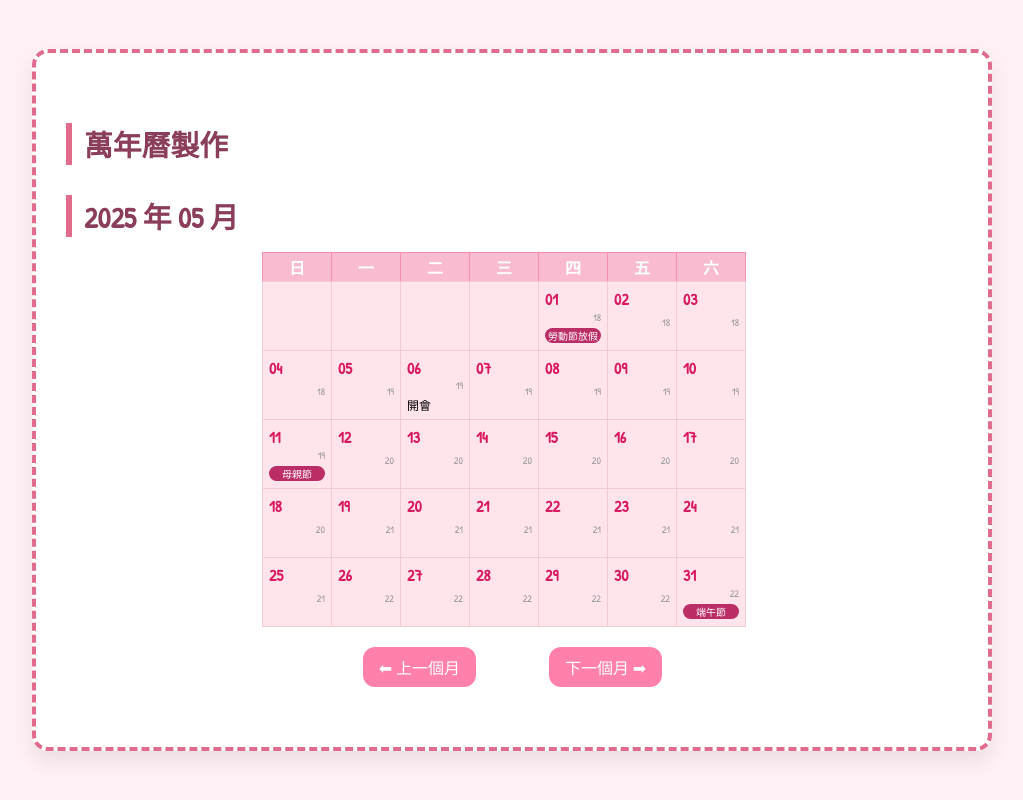
After one commit to cc21723/PHP-course-operation, a PHP site: page /GetPost/calendar.php in a window 1280 px wide. The commit adds this page. Shown: the whole page, without its empty margins (128-1151 px from the left). Run offline with PHP 8.4, Linux system fonts and the light colour scheme.

Commit message:
萬年曆

```diff
--- a/GetPost/bmi-ans.php
+++ b/GetPost/bmi-ans.php
@@ -104,7 +104,7 @@
             echo "<p>請輸入身高與體重來計算 BMI！</p>";
         }
         ?>
-
+        <a href="bmi-input.php">⬅ 返回上一頁</a>
         <a href="../index.php">⬅ 返回首頁</a>
     </div>
 </body>
--- a/GetPost/bmi-input.php
+++ b/GetPost/bmi-input.php
@@ -97,6 +97,7 @@
             <input type="submit" value="計算BMI">
             <input type="reset" value="清空內容">
         </form>
+        <a href="../index.php">⬅ 返回首頁</a>
     </div>
 </body>
 
--- /dev/null
+++ b/GetPost/calendar.php
@@ -0,0 +1,346 @@
+<!DOCTYPE html>
+<html lang="en">
+
+<head>
+    <meta charset="UTF-8">
+    <meta name="viewport" content="width=device-width, initial-scale=1.0">
+    <title>萬年曆</title>
+    <style>
+        @import url('https://fonts.googleapis.com/css2?family=Patrick+Hand&display=swap');
+
+        * {
+            box-sizing: border-box;
+        }
+
+        body {
+            margin: 0;
+            padding: 0;
+            font-family: 'Patrick Hand', cursive;
+            background-color: #fff0f5;
+            display: flex;
+            justify-content: center;
+            align-items: center;
+            min-height: 100vh;
+        }
+
+        .container {
+            width: 90%;
+            max-width: 960px;
+            background-color: #fff;
+            border-radius: 16px;
+            padding: 40px 30px;
+            box-shadow: 0 10px 20px rgba(0, 0, 0, 0.08);
+            border: 4px dashed #E16B8C;
+            text-align: left;
+        }
+
+        /* 標題區 */
+        h1 {
+            color: #E16B8C;
+            font-size: 2.5em;
+            margin-bottom: 30px;
+            text-align: center;
+        }
+
+        h2 {
+            color: #8a3e5c;
+            font-size: 1.8em;
+            margin: 30px 0 15px;
+            border-left: 6px solid #E16B8C;
+            padding-left: 12px;
+        }
+
+        /* 分隔線 */
+        hr {
+            border: none;
+            border-top: 2px dashed #E16B8C;
+            margin: 40px 0;
+        }
+
+        /* 月曆容器 */
+        .box-container {
+            width: 500px;
+            margin: 0 auto;
+            padding-left: 1px;
+            padding-top: 1px;
+        }
+
+        /* 星期標題 */
+        .th-box {
+            width: 70px;
+            height: 30px;
+            background-color: #f8bbd0;
+            color: #fff;
+            font-weight: bold;
+            text-align: center;
+            line-height: 30px;
+            display: inline-block;
+            border: 1px solid #f48fb1;
+            margin-left: -1px;
+            margin-top: -1px;
+        }
+
+        /* 日期格子樣式 */
+        .box {
+            width: 70px;
+            height: 70px;
+            background-color: #ffe4ec;
+            display: inline-block;
+            border: 1px solid #f2cbd0;
+            margin-left: -1px;
+            margin-top: -1px;
+            vertical-align: top;
+            transition: transform 0.2s, background-color 0.3s;
+            position: relative;
+        }
+
+        .box:hover {
+            background-color: #fcebf1;
+            transform: scale(1.05);
+            cursor: pointer;
+        }
+
+        /* 日期與週次資訊 */
+        .day-info {
+            display: flex;
+            flex-direction: column;
+            justify-content: space-between;
+            height: 100%;
+            padding: 6px;
+            font-size: 12px;
+        }
+
+        .day-num {
+            font-size: 16px;
+            color: #d81b60;
+            font-weight: bold;
+        }
+
+        .day-week {
+            font-size: 10px;
+            color: #999;
+            text-align: right;
+        }
+
+        .holiday-info {
+            font-size: 10px;
+            color: #fff;
+            background-color: #ba2d65;
+            text-align: center;
+            margin-top: 4px;
+            border-radius: 15px;
+        }
+
+        /* 上下月份切換按鈕 */
+        .month-nav {
+            display: flex;
+            width: 60%;
+            margin: 20px auto;
+            justify-content: space-between;
+        }
+
+        .month-nav a {
+            background-color: #ff80ab;
+            color: white;
+            padding: 8px 16px;
+            border-radius: 12px;
+            text-decoration: none;
+            font-size: 16px;
+            transition: background-color 0.3s ease;
+        }
+
+        .month-nav a:hover {
+            background-color: #ec407a;
+        }
+    </style>
+</head>
+
+<body>
+    <div class="container">
+        <h2>萬年曆製作</h2>
+
+        <?php
+        //取得月份
+        if (isset($_GET['month'])) {
+            $month = $_GET['month'];
+        } else {
+            $month = date("m");
+        }
+
+        if (isset($_GET['year'])) {
+            $year = $_GET['year'];
+        } else {
+            $year = date("Y");
+        }
+
+
+        // 調整月份與年份的合法範圍
+        $prevMonth = $month - 1;
+        $nextMonth = $month + 1;
+        $prevYear = $year;
+        $nextYear = $year;
+
+        //上一個月
+        if ($prevMonth < 1) {
+            $prevMonth = 12;
+            $prevYear = $year - 1;
+        }
+
+        //下一個月
+        if ($nextMonth > 12) {
+            $nextMonth = 1;
+            $nextYear = $year + 1;
+        }
+
+        //取得今天日期
+        $today = date("$year-$month-d");
+
+        //取得當月第一天
+        $firstDay = date("$year-$month-01");
+
+        //取得第一天是星期幾 （0=日, 1=一,...,6=六）
+        $firstDayWeek = date("w", strtotime($firstDay));
+
+        //取得該月總共有幾天
+        $theDaysOfMonth = date("t", strtotime($firstDay));
+
+        // 特殊日（假日或紀念日）設定：格式為 'Y-m-d' => '說明'
+        $specialDays = [
+            "$year-01-01" => "元旦",
+            "$year-01-28" => "除夕",
+            "$year-01-29" => "春節初一",
+            "$year-01-30" => "春節初二",
+            "$year-01-31" => "春節初三",
+            "$year-02-01" => "春節初四",
+            "$year-02-02" => "春節初五",
+            "$year-02-28" => "和平紀念日",
+            "$year-04-04" => "兒童節",
+            "$year-04-05" => "清明節",
+            "$year-05-01" => "勞動節放假",
+            "$year-05-11" => "母親節", // 第二個星期日
+            "$year-05-31" => "端午節",
+            "$year-06-06" => "生日", // 自訂
+            "$year-08-08" => "父親節",
+            "$year-09-28" => "教師節",
+            "$year-10-06" => "中秋節", // 2025年中秋節
+            "$year-10-10" => "國慶日",
+            "$year-10-25" => "台灣光復節",
+            "$year-12-25" => "行憲紀念日"
+        ];
+
+        $todoList = ['2025-05-06' => '開會'];
+
+        // 建立一個陣列來儲存整個月的日曆格子
+        $monthDays = [];
+        ?>
+
+        <h2><?= date(" $year 年 $month 月") ?></h2>
+
+        <?php
+        //根據該月第一天是星期幾，先補上對應數量的空白格子（用於讓1號對齊正確星期）
+        for ($i = 0; $i < $firstDayWeek; $i++) {
+            $monthDays[] = []; // 加入空白佔位
+        }
+
+        // 加入該月的每一天數字（從 01 到該月最後一天）
+        for ($i = 0; $i < $theDaysOfMonth; $i++) {
+            // 利用 strtotime 加上天數偏移，取得每一天的時間戳
+            $timestamp = strtotime(" $i days", strtotime($firstDay));
+            // 將時間戳格式化成 "日"（兩位數）
+            $date = date("d", $timestamp);
+            $holiday = [];// ← 每一天都要重新設定
+            foreach ($specialDays as $d => $value) {
+                if ($d == date("Y-m-d", $timestamp)) {
+                    $holiday[] = $value;
+                }
+            }
+
+            //todoList
+            $todo = '';
+            foreach ($todoList as $d => $value) {
+                if ($d == date("Y-m-d", $timestamp)) {
+                    $todo = $value;
+                }
+            }
+
+            // 加入陣列
+            $monthDays[] = [
+                "day" => date("d", $timestamp),
+                "fullDate" => date("Y-m-d", $timestamp),
+                "weekOfYear" => date("W", $timestamp),
+                "week" => date("w", $timestamp),
+                "daysOfYear" => date("z", $timestamp),
+                "workday" => date("N", $timestamp) < 6 ? true : false,
+                "holiday" => $holiday,
+                "todo" => $todo
+            ];
+        }
+
+        //建立日曆外框及星期標題列
+        echo "<div class='box-container'>";
+        echo "<div class='th-box'>日</div>";
+        echo "<div class='th-box'>一</div>";
+        echo "<div class='th-box'>二</div>";
+        echo "<div class='th-box'>三</div>";
+        echo "<div class='th-box'>四</div>";
+        echo "<div class='th-box'>五</div>";
+        echo "<div class='th-box'>六</div>";
+
+        //使用foreach迴圈印出日期
+        foreach ($monthDays as $day) {
+            echo "<div class='box'>";
+            echo "<div class='day-info'>";
+
+            echo "<div class='day-num'>";
+            if (isset(($day['day']))) {
+                echo $day['day'];
+            } else {
+                echo "&nbsp;";
+            }
+            echo "</div>";
+
+            echo "<div class='day-week'>";
+            if (isset($day['weekOfYear'])) {
+                echo $day['weekOfYear'];
+            } else {
+                echo "&nbsp;";
+            }
+            echo "</div>";
+
+            echo "<div class='holiday-info'>";
+            if (isset($day) && isset($day['holiday'])) {
+                foreach ($day['holiday'] as $value) {
+                    echo $value . "<br>";
+                }
+            }
+
+            echo "</div>";
+
+            echo "<div class='todo-info'>";
+            if (isset($day['todo']) && !empty($day['todo'])) {
+
+                echo "<div class='todo'>";
+                echo $day['todo'];
+                echo "</div>";
+            }
+
+            echo "</div>";// end of todo-info
+            echo "</div>"; // end of day-info
+            echo "</div>"; // end of box
+        }
+
+        ?>
+
+        <!-- 製作按鈕 上一個月下一個月 -->
+        <div class="month-nav">
+            <!-- href = "?" 在當前頁 -->
+            <!-- month= $prev; 網址的值 -->
+            <a href="?year=<?= $prevYear; ?>&month=<?= $prevMonth; ?>">⬅ 上一個月</a>
+            <a href="?year=<?= $nextYear; ?>&month=<?= $nextMonth; ?>">下一個月 ➡</a>
+        </div>
+
+
+    </div>
+</body>
+
+</html>
--- a/GetPost/check.php
+++ b/GetPost/check.php
@@ -7,3 +7,4 @@ if($_POST['acc'] == 'admin' && $_POST['pw'] == '1234'){
 }
 
 ?>
+<a href="../index.php">⬅ 返回首頁</a>
--- a/index.php
+++ b/index.php
@@ -83,6 +83,7 @@
         <ul>
             <li><a href="./GetPost/bmi-input.php">傳值</a></li>
             <li><a href="./GetPost/login.php">登入畫面</a></li>
+            <li><a href="./GetPost/calendar.php">萬年曆</a></li>
         </ul>
     </div>
 </body>
```
Also changed, not shown: GetPost/login.php (+99 -2 lines).
